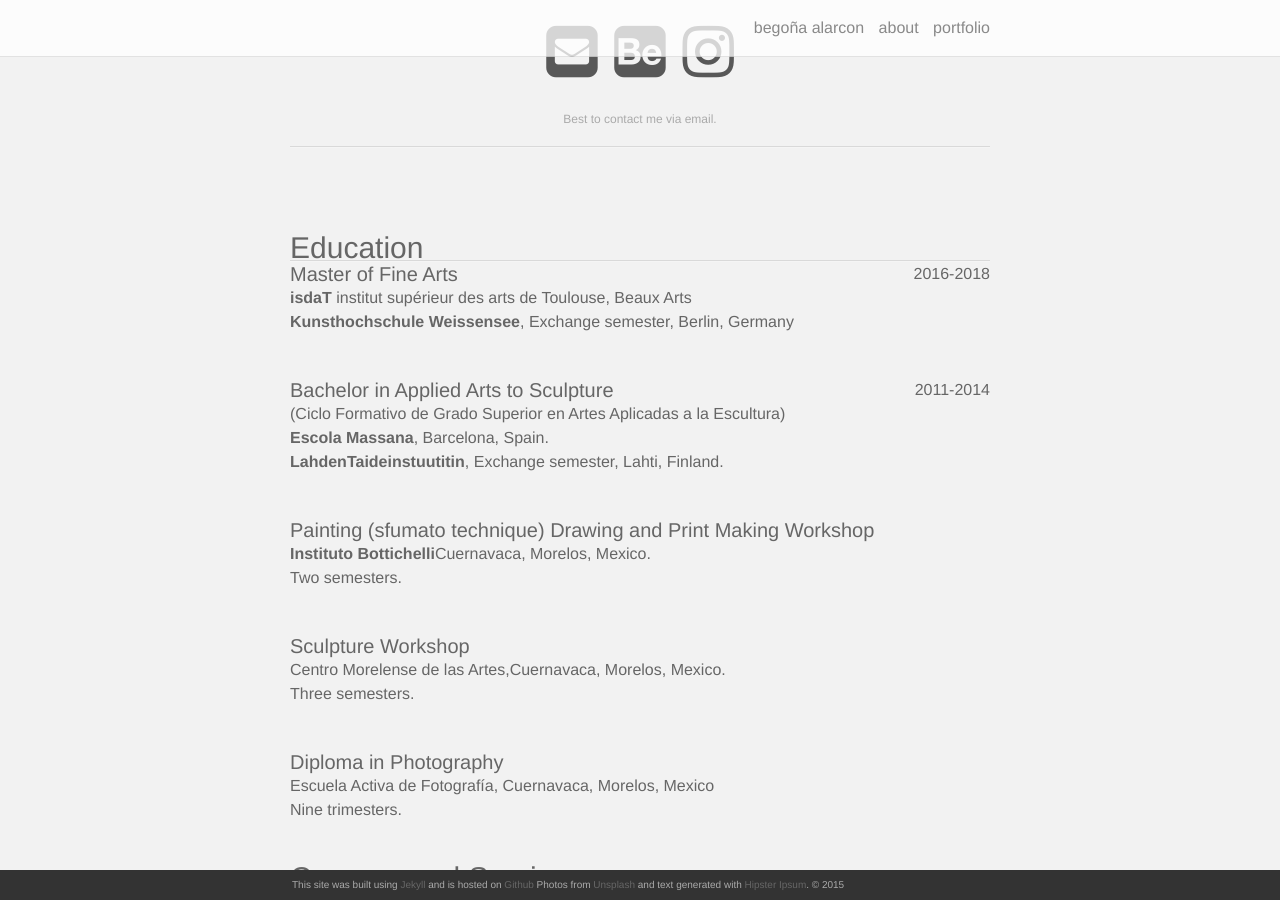
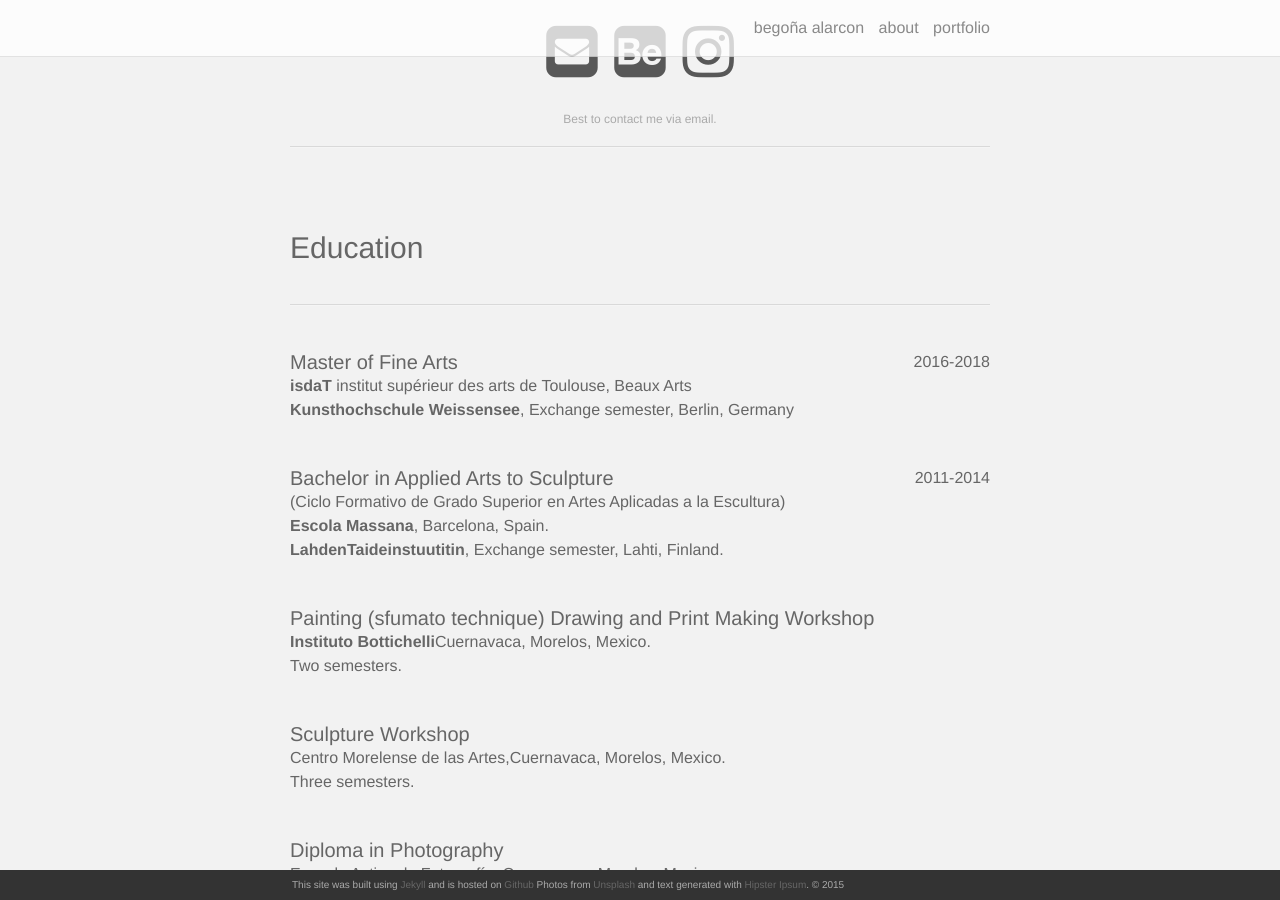
Before and after one commit to begoalarcon/begoalarcon.github.io, a Jekyll site: the page built from about.md, in a window 1280 px wide and 900 px high, scrolled down 468 px. Built offline with Jekyll 4.4.1, drawn with Linux system fonts in a browser that asks for light colours; nearby versions of some CDN libraries.

Commit message:
Update about.md

```diff
--- a/about.md
+++ b/about.md
@@ -36,7 +36,9 @@
 
 <br/>
 <h3>Education</h3>
+<br/>
 <hr/>
+<br/>
 <div id="textbox">
   <p class="alignright">2016-2018</p>
 </div>
@@ -65,7 +67,9 @@
 Nine trimesters.<br/>
 <br/>
 <h3>Courses and Seminars</h3>
+<br/>
 <hr/>
+<br/>
 <h4>Intensive Portrait Course, Modelling</h4>
 <b>tallerBDN</b>, Badalona, España<br/>
 8 Hours<br/>
@@ -85,13 +89,17 @@
 18 Hours<br/>
 <br/>
 <h3>Collective Exhibitions</h3>
+<br/>
 <hr/>
-<h4>COLLAGE</h4><br/>
+<br/>
+<h4>COLLAGE</h4>
 Galerie du quai. isdaT, Toulouse, France
 
 <h3>Solo Exhibitions</h3>
+<br/>
 <hr/>
+<br/>
 
 
-<h4>Mycorrhiza</h4><br/>
+<h4>Mycorrhiza</h4>
 <b>Gallery Lakay Claudele</b>, Atlanta, GA, USA
```
